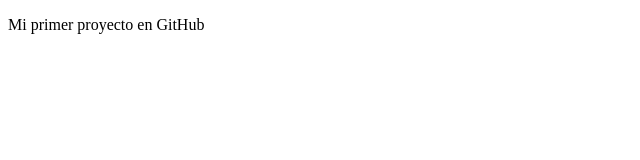
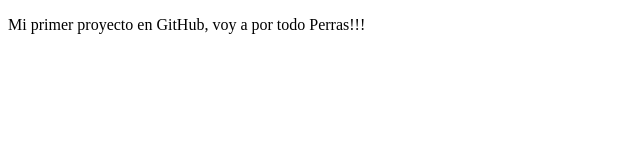
Before and after one commit to mrdarkoliver/TestProject, a plain HTML site: page index.html in a window 1280 px wide. Shown: the whole page, without its empty margins (0-640 px from the left). Drawn offline with Linux system fonts and the light colour scheme.

Commit message:
cambios de prueba

```diff
--- a/index.html
+++ b/index.html
@@ -7,6 +7,6 @@
     <title>Hello World!</title>
 </head>
 <body>
-    <p>Mi primer proyecto en GitHub</p>
+    <p>Mi primer proyecto en GitHub, voy a por todo Perras!!!</p>
 </body>
 </html>
```
